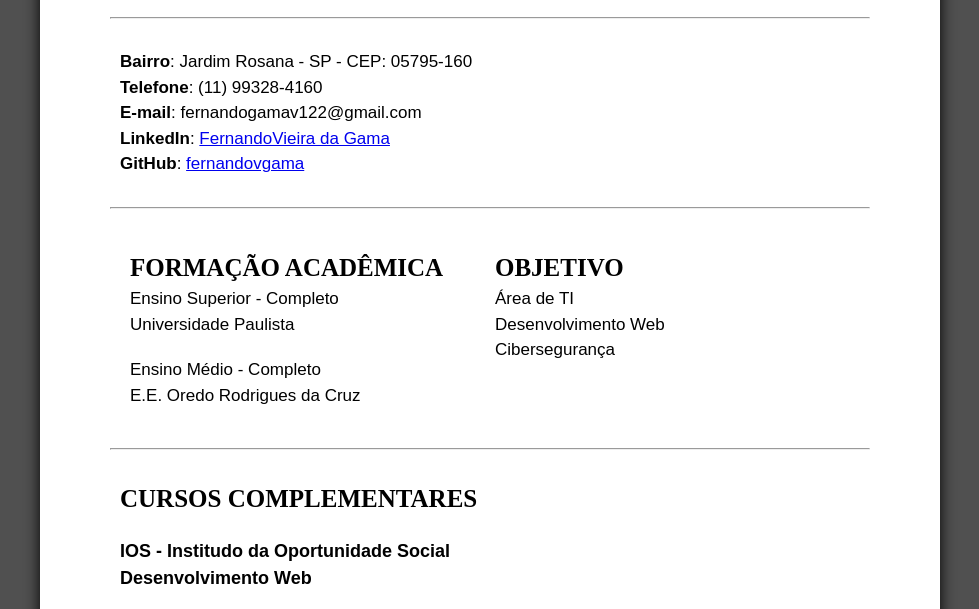
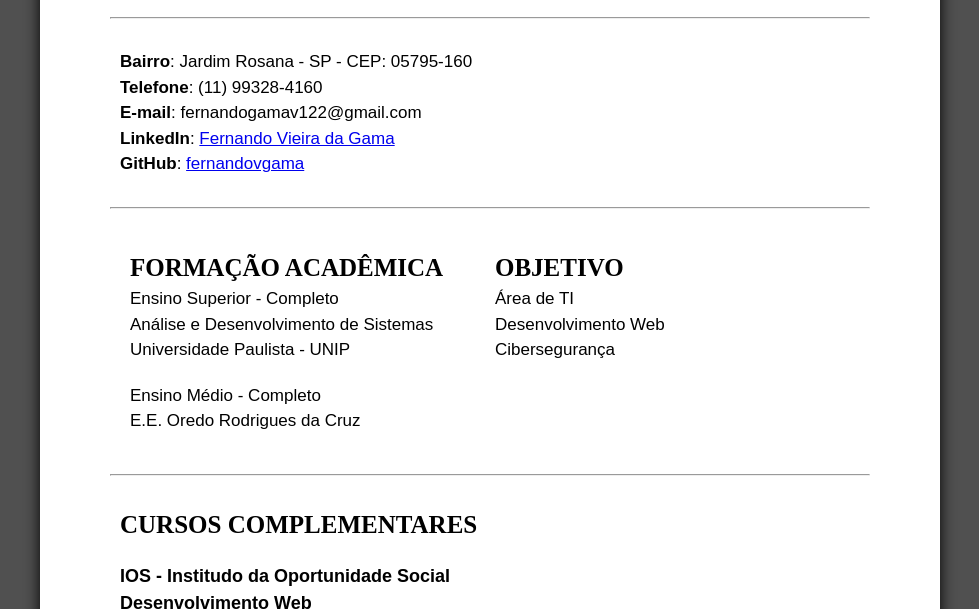
Before and after one commit to fernandovgama/curriculo-web-ios, a plain HTML site: page index.html in a window 1280 px wide. Shown: the part 191-800 px from the top of the page, without its empty margins (150-1129 px from the left). Drawn offline with Linux system fonts and the light colour scheme.

Commit message:
correção de erros de escrita e adição de novas informações sobre a formação

```diff
--- a/index.html
+++ b/index.html
@@ -22,7 +22,7 @@
       <p><strong>Bairro</strong>: Jardim Rosana - SP - CEP: 05795-160 </p>
       <p><strong>Telefone</strong>: (11) 99328-4160</p>
       <p><strong>E-mail</strong>: fernandogamav122@gmail.com</p>
-      <p><strong>LinkedIn</strong>: <a href="https://www.linkedin.com/in/fernandogama23/" target="_blank"> FernandoVieira da Gama</a></p>
+      <p><strong>LinkedIn</strong>: <a href="https://www.linkedin.com/in/fernandogama23/" target="_blank"> Fernando Vieira da Gama</a></p>
       <p><strong>GitHub</strong>: <a href="https://github.com/fernandovgama" target="_blank">fernandovgama</a></p>
     </section>
     <hr>
@@ -32,8 +32,7 @@
     <section class="caixa3">
       <div class="formacao">
         <h2>FORMAÇÃO ACADÊMICA</h2>
-        <p class="superior">Ensino Superior - Completo <br>
-          Universidade Paulista </p>
+        <p class="superior">Ensino Superior - Completo <br> Análise e Desenvolvimento de Sistemas <br> Universidade Paulista - UNIP </p>
 
         <p>Ensino Médio - Completo <br>
           E.E. Oredo Rodrigues da Cruz</p>
@@ -117,7 +116,7 @@
 
     <section>
       <h2>ATIVIDADES EXTRACURRICULARES</h2>
-      <p>The Developer’s Conference</p>
+      <p>The Developer's Conference</p>
       <p>Carga Horária: 06 Horas</p>
     </section>
   </div>
```
